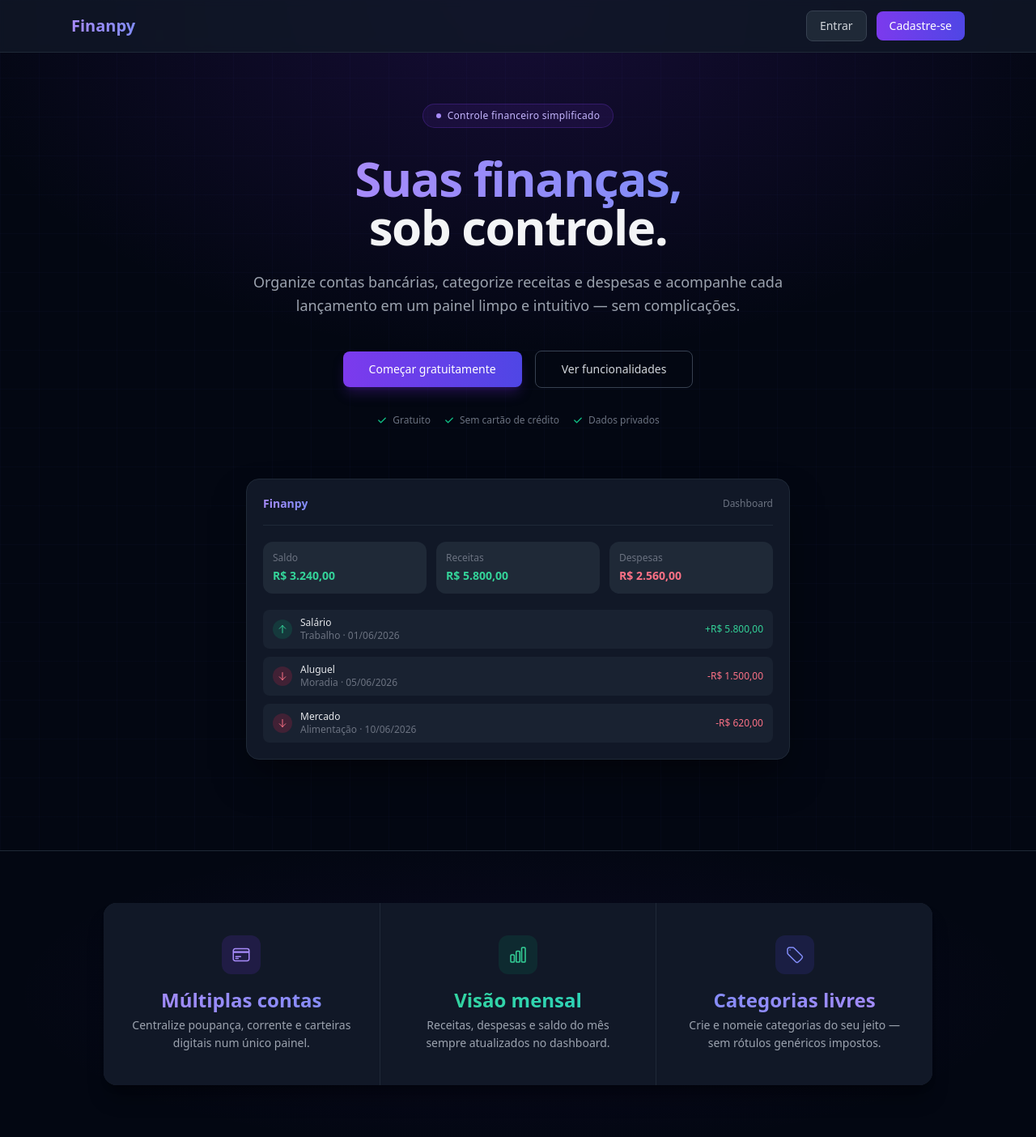
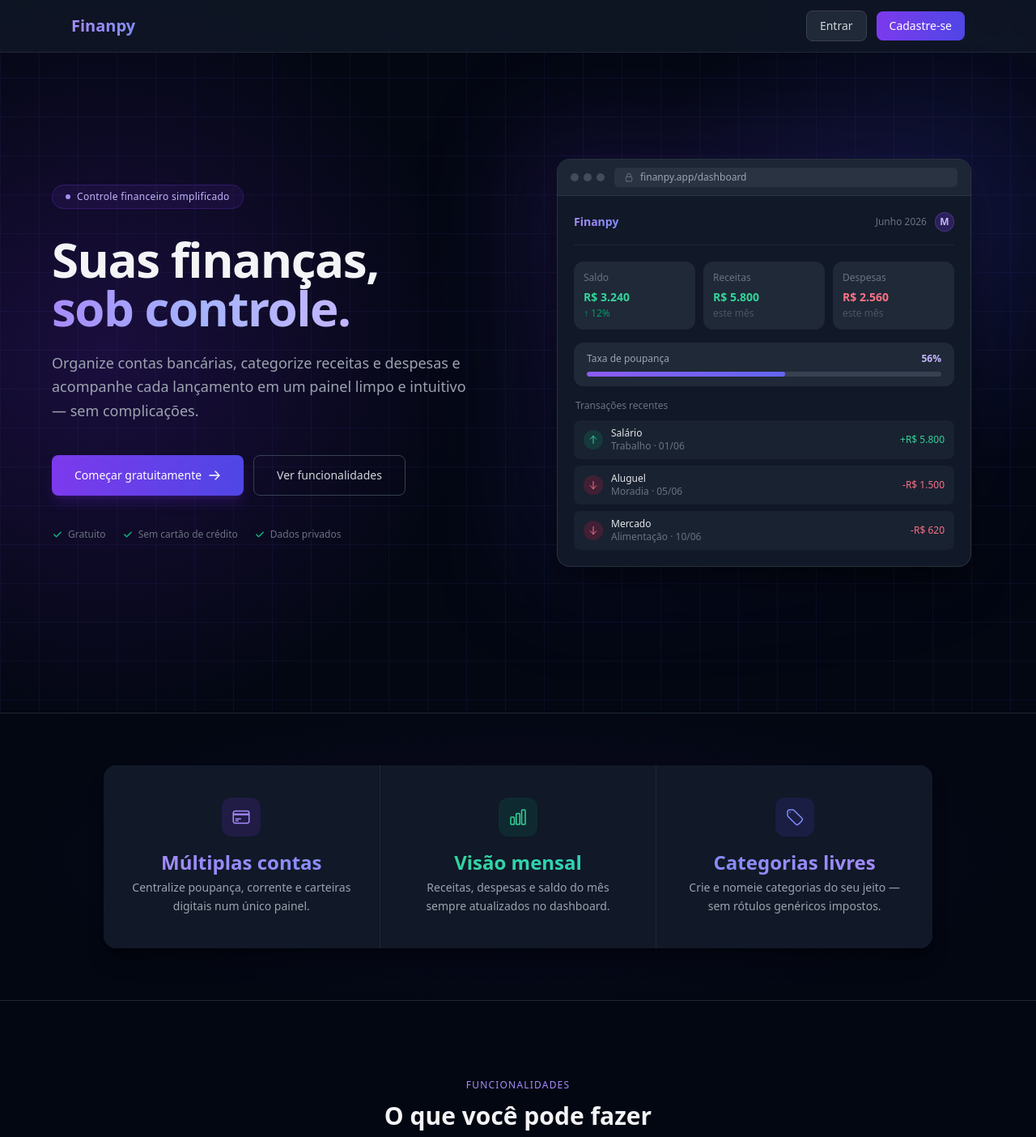
Before and after one commit to mmpriebe/finanpy, a Django app: page / in a window 1280 px wide. Shown: the top 1404 px of the page at 81% size. Run offline with Django 5.2, Linux system fonts and the light colour scheme; some libraries are stand-ins or nearby versions.

Commit message:
melhorias de acoes rapidas

```diff
--- a/templates/landing.html
+++ b/templates/landing.html
@@ -27,147 +27,204 @@
 </nav>
 
 <!-- Hero -->
-<section class="relative pt-32 pb-28 px-6 overflow-hidden">
-  <!-- Elemento decorativo: gradiente radial de fundo -->
+<section class="relative pt-24 pb-20 px-6 overflow-hidden">
+  <!-- Gradientes decorativos assimétricos -->
   <div class="absolute inset-0 pointer-events-none"
-       style="background: radial-gradient(ellipse 80% 60% at 50% 0%, rgba(109,40,217,0.18) 0%, transparent 70%);"></div>
-  <!-- Grade decorativa sutil -->
-  <div class="absolute inset-0 pointer-events-none opacity-20"
-       style="background-image: linear-gradient(rgba(99,102,241,0.15) 1px, transparent 1px),
-                                linear-gradient(90deg, rgba(99,102,241,0.15) 1px, transparent 1px);
+       style="background: radial-gradient(ellipse 55% 80% at 10% 50%, rgba(109,40,217,0.22) 0%, transparent 65%);"></div>
+  <div class="absolute inset-0 pointer-events-none"
+       style="background: radial-gradient(ellipse 45% 60% at 90% 30%, rgba(79,70,229,0.14) 0%, transparent 60%);"></div>
+  <!-- Grade decorativa -->
+  <div class="absolute inset-0 pointer-events-none"
+       style="background-image: linear-gradient(rgba(99,102,241,0.07) 1px, transparent 1px),
+                                linear-gradient(90deg, rgba(99,102,241,0.07) 1px, transparent 1px);
               background-size: 48px 48px;"></div>
 
-  <div class="relative max-w-4xl mx-auto text-center">
-    <!-- Badge de introdução -->
-    <div class="inline-flex items-center gap-2 bg-violet-600/10 border border-violet-600/25 rounded-full px-4 py-1.5 mb-8">
+  <div class="relative max-w-6xl mx-auto">
+    <div class="grid grid-cols-1 lg:grid-cols-2 gap-12 lg:gap-16 items-center min-h-[calc(100vh-6rem)]">
+
+      <!-- Coluna esquerda: copy -->
+      <div class="flex flex-col justify-center py-8 lg:py-0">
+        <!-- Badge -->
+        <div class="inline-flex self-start items-center gap-2 bg-violet-600/10 border border-violet-600/25 rounded-full px-4 py-1.5 mb-8">
           <span class="w-1.5 h-1.5 rounded-full bg-violet-400 inline-block"></span>
           <span class="text-violet-300 text-xs font-medium tracking-wide">Controle financeiro simplificado</span>
         </div>
 
         <!-- Headline -->
-    <h1 class="text-5xl sm:text-6xl font-bold leading-tight mb-6 tracking-tight">
-      <span class="bg-gradient-to-r from-violet-400 to-indigo-400 bg-clip-text text-transparent">
-        Suas finanças,
+        <h1 class="text-5xl sm:text-6xl font-bold leading-[1.1] tracking-tight mb-6">
+          <span class="text-gray-100">Suas finanças,</span>
+          <br>
+          <span class="bg-gradient-to-r from-violet-400 via-indigo-300 to-violet-300 bg-clip-text text-transparent">
+            sob controle.
           </span>
-      <br>
-      <span class="text-gray-100">sob controle.</span>
         </h1>
 
         <!-- Subtítulo -->
-    <p class="text-lg text-gray-400 max-w-2xl mx-auto mb-10 leading-relaxed">
+        <p class="text-lg text-gray-400 leading-relaxed mb-10 max-w-lg">
           Organize contas bancárias, categorize receitas e despesas e acompanhe cada lançamento em um painel limpo e intuitivo — sem complicações.
         </p>
 
         <!-- CTAs -->
-    <div class="flex flex-col sm:flex-row items-center justify-center gap-4 mb-8">
+        <div class="flex flex-col sm:flex-row gap-3 mb-10">
           <a href="{% url 'users:register' %}"
-         class="w-full sm:w-auto bg-gradient-to-r from-violet-600 to-indigo-600 hover:from-violet-500 hover:to-indigo-500
-                text-white text-sm font-medium px-8 py-3 rounded-lg transition-all duration-200
+             class="inline-flex items-center justify-center gap-2
+                    bg-gradient-to-r from-violet-600 to-indigo-600 hover:from-violet-500 hover:to-indigo-500
+                    text-white text-sm font-medium px-7 py-3.5 rounded-lg transition-all duration-200
                     focus:outline-none focus:ring-2 focus:ring-violet-500 focus:ring-offset-2 focus:ring-offset-gray-950
                     shadow-lg shadow-violet-900/40">
             Começar gratuitamente
+            <svg class="w-4 h-4" fill="none" stroke="currentColor" viewBox="0 0 24 24" stroke-width="2">
+              <path stroke-linecap="round" stroke-linejoin="round" d="M13.5 4.5 21 12m0 0-7.5 7.5M21 12H3"/>
+            </svg>
           </a>
           <a href="#funcionalidades"
-         class="w-full sm:w-auto bg-transparent hover:bg-gray-800 text-gray-300 hover:text-gray-100
-                text-sm font-medium px-8 py-3 rounded-lg border border-gray-700 transition-all duration-200
-                text-center">
+             class="inline-flex items-center justify-center
+                    bg-transparent hover:bg-gray-800 text-gray-300 hover:text-gray-100
+                    text-sm font-medium px-7 py-3.5 rounded-lg border border-gray-700 transition-all duration-200">
             Ver funcionalidades
           </a>
         </div>
 
-    <!-- Micro-copy de confiança -->
-    <p class="text-gray-500 text-xs flex flex-wrap items-center justify-center gap-4">
-      <span class="flex items-center gap-1.5">
+        <!-- Trust signals -->
+        <div class="flex flex-wrap items-center gap-5">
+          <span class="flex items-center gap-1.5 text-gray-500 text-xs">
             <svg class="w-3.5 h-3.5 text-emerald-500" fill="currentColor" viewBox="0 0 20 20">
               <path fill-rule="evenodd" d="M16.707 5.293a1 1 0 010 1.414l-8 8a1 1 0 01-1.414 0l-4-4a1 1 0 011.414-1.414L8 12.586l7.293-7.293a1 1 0 011.414 0z" clip-rule="evenodd"/>
             </svg>
             Gratuito
           </span>
-      <span class="flex items-center gap-1.5">
+          <span class="flex items-center gap-1.5 text-gray-500 text-xs">
             <svg class="w-3.5 h-3.5 text-emerald-500" fill="currentColor" viewBox="0 0 20 20">
               <path fill-rule="evenodd" d="M16.707 5.293a1 1 0 010 1.414l-8 8a1 1 0 01-1.414 0l-4-4a1 1 0 011.414-1.414L8 12.586l7.293-7.293a1 1 0 011.414 0z" clip-rule="evenodd"/>
             </svg>
             Sem cartão de crédito
           </span>
-      <span class="flex items-center gap-1.5">
+          <span class="flex items-center gap-1.5 text-gray-500 text-xs">
             <svg class="w-3.5 h-3.5 text-emerald-500" fill="currentColor" viewBox="0 0 20 20">
               <path fill-rule="evenodd" d="M16.707 5.293a1 1 0 010 1.414l-8 8a1 1 0 01-1.414 0l-4-4a1 1 0 011.414-1.414L8 12.586l7.293-7.293a1 1 0 011.414 0z" clip-rule="evenodd"/>
             </svg>
             Dados privados
           </span>
-    </p>
+        </div>
+      </div>
 
-    <!-- Mock visual de UI -->
-    <div class="mt-16 max-w-2xl mx-auto">
-      <div class="bg-gray-900 border border-gray-800 rounded-2xl p-5 shadow-2xl shadow-black/50 text-left">
-        <!-- Topbar do mock -->
+      <!-- Coluna direita: mock UI -->
+      <div class="relative flex items-center justify-center py-8 lg:py-0">
+        <!-- Glow atrás do card -->
+        <div class="absolute -inset-6 bg-gradient-to-br from-violet-600/20 via-indigo-600/10 to-transparent rounded-3xl blur-3xl pointer-events-none"></div>
+
+        <!-- Frame de browser -->
+        <div class="relative w-full max-w-lg bg-gray-900 border border-gray-700/60 rounded-2xl overflow-hidden shadow-2xl shadow-black/70">
+          <!-- Chrome do browser -->
+          <div class="bg-gray-800/90 border-b border-gray-700/60 px-4 py-2.5 flex items-center gap-3">
+            <div class="flex items-center gap-1.5">
+              <div class="w-2.5 h-2.5 rounded-full bg-gray-600/80"></div>
+              <div class="w-2.5 h-2.5 rounded-full bg-gray-600/80"></div>
+              <div class="w-2.5 h-2.5 rounded-full bg-gray-600/80"></div>
+            </div>
+            <div class="flex-1 bg-gray-700/50 rounded-md px-3 py-1 flex items-center gap-2">
+              <svg class="w-3 h-3 text-gray-500 shrink-0" fill="none" stroke="currentColor" viewBox="0 0 24 24" stroke-width="2">
+                <path stroke-linecap="round" stroke-linejoin="round" d="M16.5 10.5V6.75a4.5 4.5 0 1 0-9 0v3.75m-.75 11.25h10.5a2.25 2.25 0 0 0 2.25-2.25v-6.75a2.25 2.25 0 0 0-2.25-2.25H6.75a2.25 2.25 0 0 0-2.25 2.25v6.75a2.25 2.25 0 0 0 2.25 2.25Z"/>
+              </svg>
+              <span class="text-xs text-gray-400 truncate">finanpy.app/dashboard</span>
+            </div>
+          </div>
+
+          <!-- Dashboard mock -->
+          <div class="p-5">
+            <!-- Header do app -->
             <div class="flex items-center justify-between mb-5 pb-4 border-b border-gray-800">
               <span class="text-sm font-bold bg-gradient-to-r from-violet-400 to-indigo-400 bg-clip-text text-transparent">
                 Finanpy
               </span>
-          <span class="text-xs text-gray-500">Dashboard</span>
+              <div class="flex items-center gap-2.5">
+                <span class="text-xs text-gray-500">Junho 2026</span>
+                <div class="w-6 h-6 rounded-full bg-violet-600/25 border border-violet-500/30 flex items-center justify-center">
+                  <span class="text-xs text-violet-300 font-semibold">M</span>
                 </div>
-        <!-- Cards de métrica no mock -->
-        <div class="grid grid-cols-3 gap-3 mb-5">
+              </div>
+            </div>
+
+            <!-- Cards de métricas -->
+            <div class="grid grid-cols-3 gap-2.5 mb-4">
               <div class="bg-gray-800 rounded-xl p-3">
-            <p class="text-xs text-gray-500 mb-1">Saldo</p>
-            <p class="text-sm font-bold text-emerald-400 tabular-nums">R$ 3.240,00</p>
+                <p class="text-xs text-gray-500 mb-1.5">Saldo</p>
+                <p class="text-sm font-bold text-emerald-400 tabular-nums">R$ 3.240</p>
+                <p class="text-xs text-emerald-600 mt-0.5 font-medium">↑ 12%</p>
               </div>
               <div class="bg-gray-800 rounded-xl p-3">
-            <p class="text-xs text-gray-500 mb-1">Receitas</p>
-            <p class="text-sm font-bold text-emerald-400 tabular-nums">R$ 5.800,00</p>
+                <p class="text-xs text-gray-500 mb-1.5">Receitas</p>
+                <p class="text-sm font-bold text-emerald-400 tabular-nums">R$ 5.800</p>
+                <p class="text-xs text-gray-600 mt-0.5">este mês</p>
               </div>
               <div class="bg-gray-800 rounded-xl p-3">
-            <p class="text-xs text-gray-500 mb-1">Despesas</p>
-            <p class="text-sm font-bold text-rose-400 tabular-nums">R$ 2.560,00</p>
+                <p class="text-xs text-gray-500 mb-1.5">Despesas</p>
+                <p class="text-sm font-bold text-rose-400 tabular-nums">R$ 2.560</p>
+                <p class="text-xs text-gray-600 mt-0.5">este mês</p>
               </div>
             </div>
-        <!-- Linhas de transação no mock -->
-        <div class="space-y-2.5">
+
+            <!-- Barra de poupança -->
+            <div class="bg-gray-800 rounded-xl px-4 py-3 mb-4">
+              <div class="flex items-center justify-between mb-2">
+                <p class="text-xs text-gray-400">Taxa de poupança</p>
+                <p class="text-xs font-semibold text-violet-300">56%</p>
+              </div>
+              <div class="h-1.5 bg-gray-700 rounded-full overflow-hidden">
+                <div class="h-full w-[56%] bg-gradient-to-r from-violet-500 to-indigo-500 rounded-full"></div>
+              </div>
+            </div>
+
+            <!-- Transações recentes -->
+            <p class="text-xs font-medium text-gray-500 mb-2.5 px-0.5">Transações recentes</p>
+            <div class="space-y-2">
               <div class="flex items-center justify-between py-2 px-3 bg-gray-800/60 rounded-lg">
                 <div class="flex items-center gap-2.5">
-              <div class="w-6 h-6 rounded-full bg-emerald-600/20 flex items-center justify-center">
+                  <div class="w-6 h-6 rounded-full bg-emerald-600/20 flex items-center justify-center shrink-0">
                     <svg class="w-3 h-3 text-emerald-400" fill="none" stroke="currentColor" viewBox="0 0 24 24" stroke-width="2">
                       <path stroke-linecap="round" stroke-linejoin="round" d="M4.5 10.5 12 3m0 0 7.5 7.5M12 3v18"/>
                     </svg>
                   </div>
                   <div>
                     <p class="text-xs text-gray-200">Salário</p>
-                <p class="text-xs text-gray-500">Trabalho · 01/06/2026</p>
+                    <p class="text-xs text-gray-500">Trabalho · 01/06</p>
                   </div>
                 </div>
-            <span class="text-xs font-medium text-emerald-400 tabular-nums">+R$ 5.800,00</span>
+                <span class="text-xs font-medium text-emerald-400 tabular-nums">+R$ 5.800</span>
               </div>
               <div class="flex items-center justify-between py-2 px-3 bg-gray-800/60 rounded-lg">
                 <div class="flex items-center gap-2.5">
-              <div class="w-6 h-6 rounded-full bg-rose-600/20 flex items-center justify-center">
+                  <div class="w-6 h-6 rounded-full bg-rose-600/20 flex items-center justify-center shrink-0">
                     <svg class="w-3 h-3 text-rose-400" fill="none" stroke="currentColor" viewBox="0 0 24 24" stroke-width="2">
                       <path stroke-linecap="round" stroke-linejoin="round" d="M19.5 13.5 12 21m0 0-7.5-7.5M12 21V3"/>
                     </svg>
                   </div>
                   <div>
                     <p class="text-xs text-gray-200">Aluguel</p>
-                <p class="text-xs text-gray-500">Moradia · 05/06/2026</p>
+                    <p class="text-xs text-gray-500">Moradia · 05/06</p>
                   </div>
                 </div>
-            <span class="text-xs font-medium text-rose-400 tabular-nums">-R$ 1.500,00</span>
+                <span class="text-xs font-medium text-rose-400 tabular-nums">-R$ 1.500</span>
               </div>
               <div class="flex items-center justify-between py-2 px-3 bg-gray-800/60 rounded-lg">
                 <div class="flex items-center gap-2.5">
-              <div class="w-6 h-6 rounded-full bg-rose-600/20 flex items-center justify-center">
+                  <div class="w-6 h-6 rounded-full bg-rose-600/20 flex items-center justify-center shrink-0">
                     <svg class="w-3 h-3 text-rose-400" fill="none" stroke="currentColor" viewBox="0 0 24 24" stroke-width="2">
                       <path stroke-linecap="round" stroke-linejoin="round" d="M19.5 13.5 12 21m0 0-7.5-7.5M12 21V3"/>
                     </svg>
                   </div>
                   <div>
                     <p class="text-xs text-gray-200">Mercado</p>
-                <p class="text-xs text-gray-500">Alimentação · 10/06/2026</p>
+                    <p class="text-xs text-gray-500">Alimentação · 10/06</p>
                   </div>
                 </div>
-            <span class="text-xs font-medium text-rose-400 tabular-nums">-R$ 620,00</span>
+                <span class="text-xs font-medium text-rose-400 tabular-nums">-R$ 620</span>
               </div>
             </div>
           </div>
+        </div>
+      </div>
+
     </div>
   </div>
 </section>
```
Lines whose indentation alone changed are shown as unchanged.
